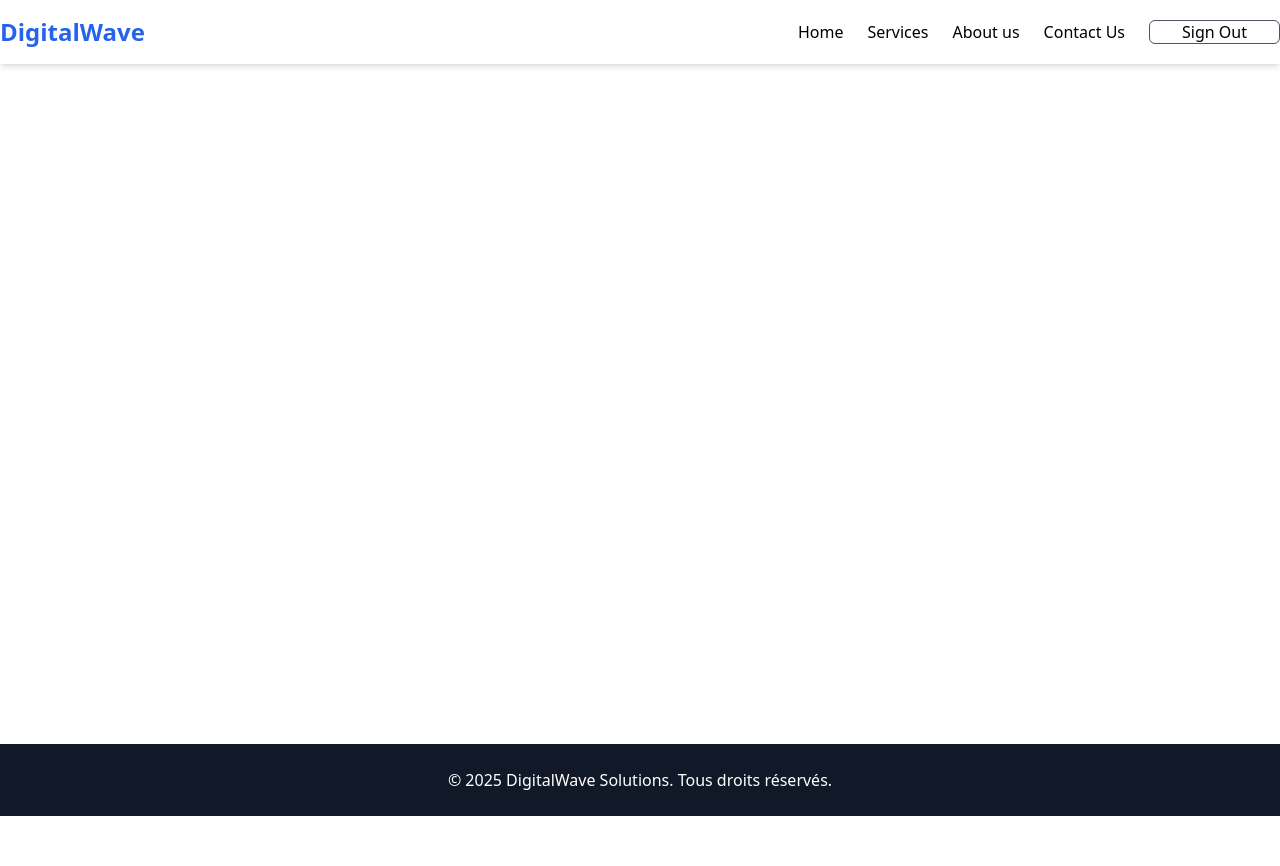
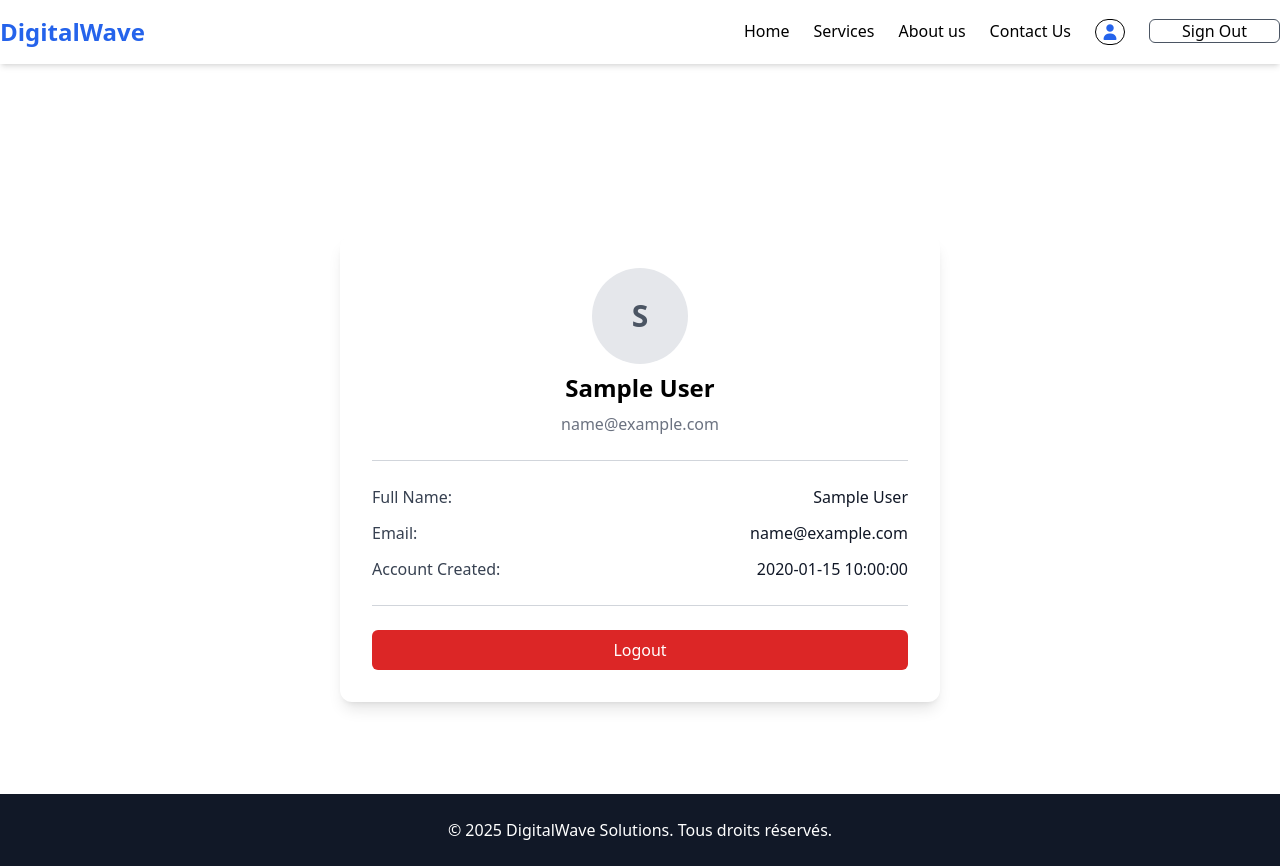
Before and after one commit to elgmouriabderrahim/nova-craft-studio-phase2, a PHP site: page /profile in a window 1280 px wide. Before the commit the page ends 816 px from the top, so only its background shows below. Run offline with PHP 8.4, Linux system fonts and the light colour scheme; the visitor is signed in with stand-in values (Sample User, id 1); tables that the repository leaves empty or names only in its code hold one stand-in row (values such as "Sample post"); style sheets or scripts are compiled from the project's sources; some libraries are stand-ins or nearby versions.

Commit message:
add profile page

```diff
--- a/app/controllers/profile.php
+++ b/app/controllers/profile.php
@@ -3,7 +3,12 @@ if (empty($_SESSION['logged'])) {
     header("Location: /signin");
     exit;
 }
+require_once __DIR__ . '/../../config/database.php';
+$stmt = $mysqli->prepare("SELECT name, email, created_at FROM users WHERE id = ?");
+$stmt->bind_param('i', $_SESSION['user_id']);
+$stmt->execute();
+$user = $stmt->get_result()->fetch_assoc();
+
 $title = "NovaCraft Studio - Profile";
 $view = __DIR__ . '/../views/profile.php';
-
 require __DIR__ . '/../templates/layout.php';
--- a/app/templates/header.php
+++ b/app/templates/header.php
@@ -24,6 +24,9 @@
         <a href="/contact" class="<?php echo $current === '/contact' ? 'text-blue-600 font-medium ' : 'hover:text-blue-600 '; echo $show ?>">Contact Us</a>
       </li>
       <li>
+        <a href="/profile" class="border border-black rounded-full p-1  flex justify-center align-center <?php echo $current === '/profile' ? 'text-blue-600 font-medium ' : 'hover:text-blue-600 '; echo $show ?>"><i class="fa-solid fa-user"></i></a>
+      </li>
+      <li>
         <a class="px-8  border border-gray-600 rounded-md hover:bg-neutral-100 <?php echo $show ?>" href = "/logout">Sign Out</a>
       </li>
     </ul>
--- a/app/templates/layout.php
+++ b/app/templates/layout.php
@@ -4,6 +4,7 @@
     <meta charset="UTF-8">
     <meta name="viewport" content="width=device-width, initial-scale=1.0">
     <link href="build/output.css" rel="stylesheet">
+    <link rel="stylesheet" href="https://cdnjs.cloudflare.com/ajax/libs/font-awesome/7.0.1/css/all.min.css" integrity="sha512-2SwdPD6INVrV/lHTZbO2nodKhrnDdJK9/kg2XD1r9uGqPo1cUbujc+IYdlYdEErWNu69gVcYgdxlmVmzTWnetw==" crossorigin="anonymous" referrerpolicy="no-referrer" />
     <title><?= $title ?? "NovaCraft Studio - Accueil" ?></title>
 </head>
 <body>
--- a/app/views/profile.php
+++ b/app/views/profile.php
@@ -0,0 +1,37 @@
+<div class="w-full pt-[80px] min-h-[calc(100vh-70px)] flex flex-col items-center gap-12 lg:flex-row lg:justify-center">
+
+    <div class="bg-white shadow-lg rounded-xl w-[90%] max-w-[600px] p-8 flex flex-col gap-6">
+
+        <div class="flex flex-col items-center gap-2">
+            <div class="w-24 h-24 bg-gray-200 rounded-full flex items-center justify-center text-3xl font-bold text-gray-600">
+                <?= strtoupper(substr($user['name'], 0, 1)) ?>
+            </div>
+            <h1 class="text-2xl font-semibold"><?= htmlspecialchars($user['name']) ?></h1>
+            <p class="text-gray-500"><?= htmlspecialchars($user['email']) ?></p>
+        </div>
+
+        <hr class="border-gray-300">
+
+        <div class="flex flex-col gap-3">
+            <div class="flex justify-between">
+                <span class="font-medium text-gray-700">Full Name:</span>
+                <span class="text-gray-900"><?= htmlspecialchars($user['name']) ?></span>
+            </div>
+            <div class="flex justify-between">
+                <span class="font-medium text-gray-700">Email:</span>
+                <span class="text-gray-900"><?= htmlspecialchars($user['email']) ?></span>
+            </div>
+            <div class="flex justify-between">
+                <span class="font-medium text-gray-700">Account Created:</span>
+                <span class="text-gray-900"><?= htmlspecialchars($user['created_at']) ?></span>
+            </div>
+        </div>
+
+        <hr class="border-gray-300">
+
+        <div class="flex flex-col gap-3">
+            <a href="/logout" class="w-full text-center py-2 rounded-md text-white bg-red-600 hover:bg-red-700 transition">Logout</a>
+        </div>
+
+    </div>
+</div>
```
